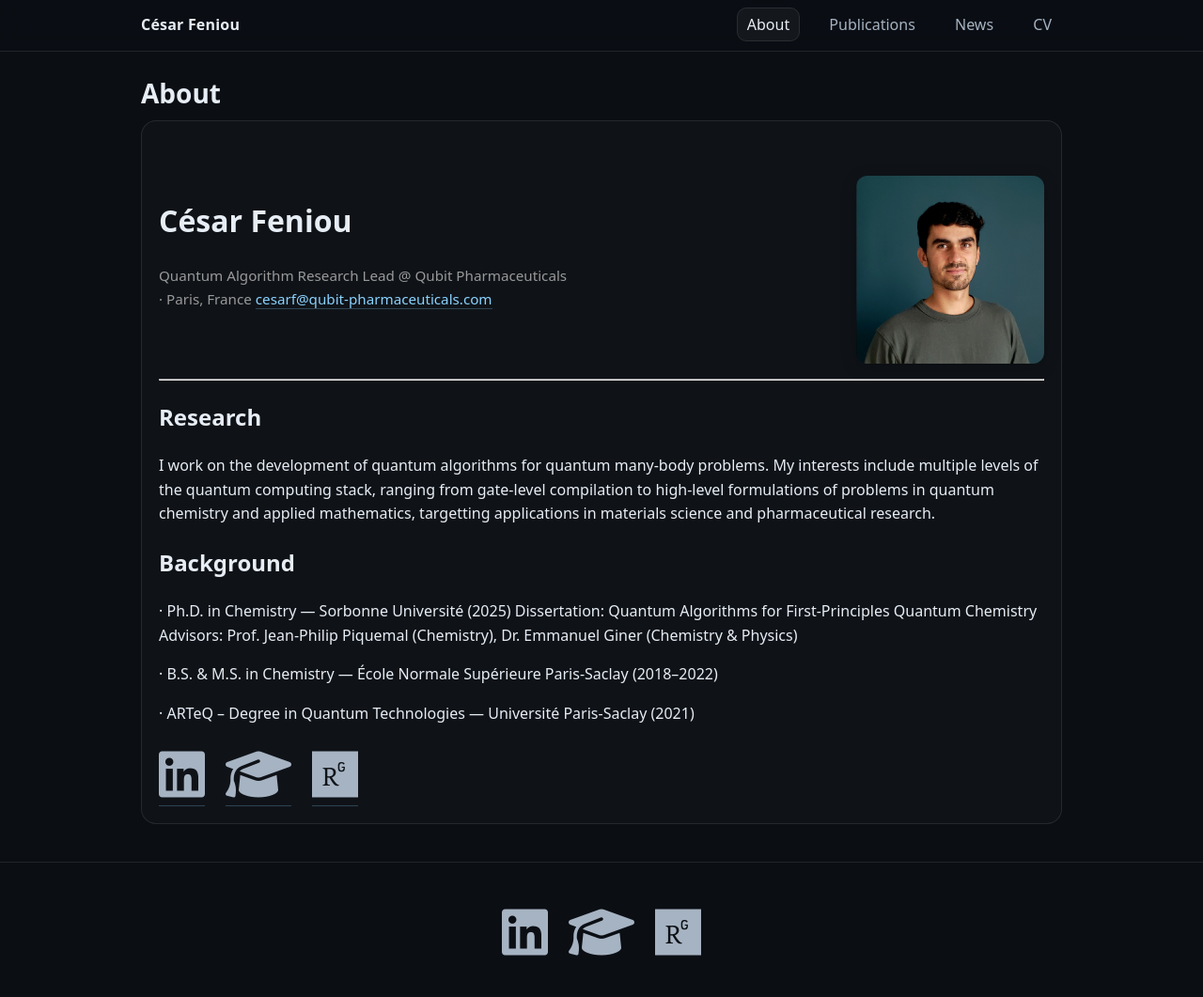
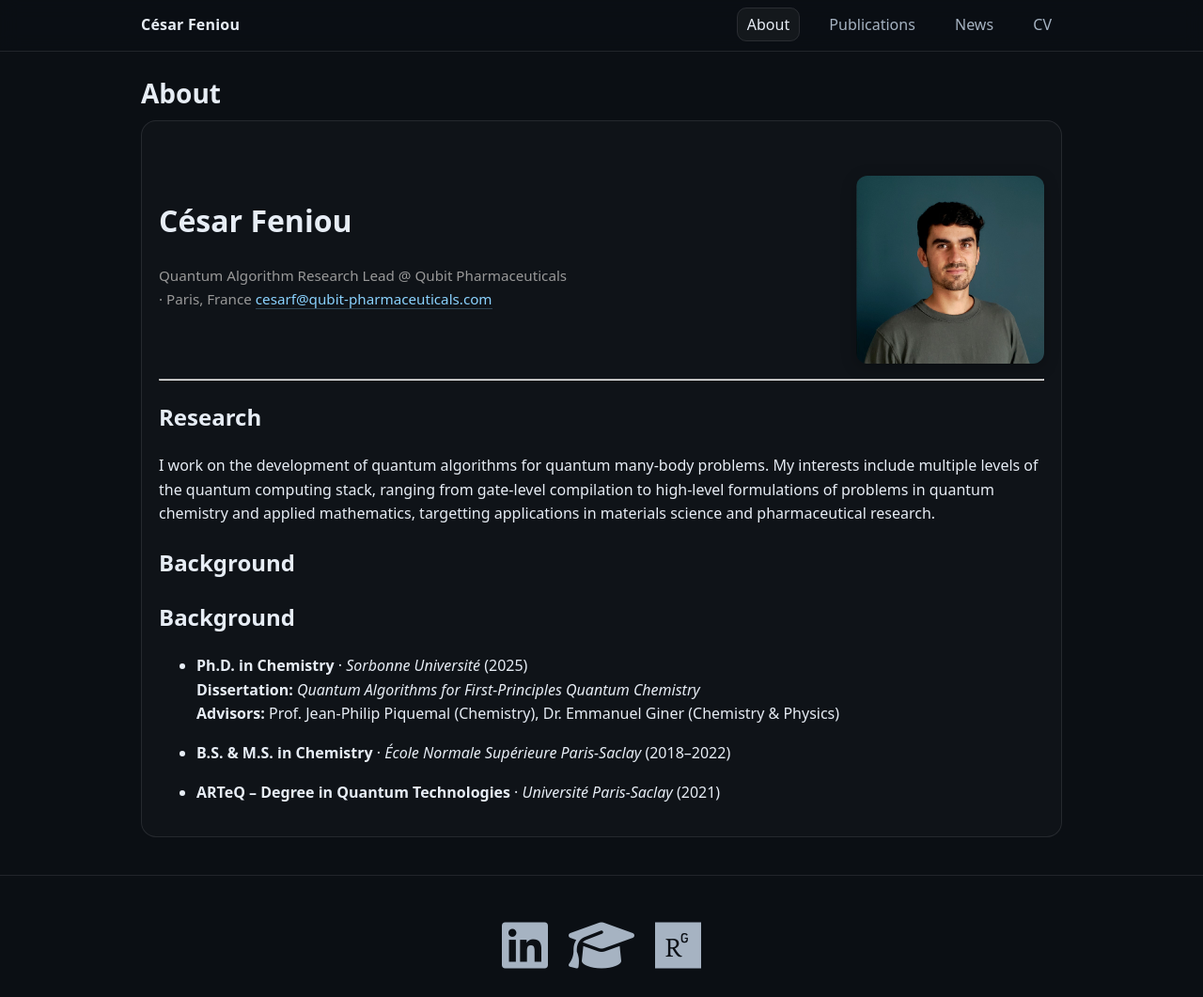
Before and after one commit to cesarfeniou/cesarfeniou.github.io, a Jekyll site: the page built from index.md, in a window 1280 px wide and 1061 px high. Shown: the whole window at 94% size. Built offline with Jekyll 4.4.1, drawn with Linux system fonts in a browser that asks for light colours.

Commit message:
Update index.md

```diff
--- a/index.md
+++ b/index.md
@@ -30,12 +30,12 @@ I work on the development of quantum algorithms for quantum many-body problems.
 
 ## Background
 
-· Ph.D. in Chemistry — Sorbonne Université (2025)
-Dissertation: Quantum Algorithms for First-Principles Quantum Chemistry
-Advisors: Prof. Jean-Philip Piquemal (Chemistry), Dr. Emmanuel Giner (Chemistry & Physics)
+## Background
 
-· B.S. & M.S. in Chemistry — École Normale Supérieure Paris-Saclay (2018–2022)
+- **Ph.D. in Chemistry** · *Sorbonne Université* (2025)
+  **Dissertation:** *Quantum Algorithms for First-Principles Quantum Chemistry*
+  **Advisors:** Prof. Jean-Philip Piquemal (Chemistry), Dr. Emmanuel Giner (Chemistry & Physics)
 
-· ARTeQ -- Degree in Quantum Technologies — Université Paris-Saclay (2021)
+- **B.S. & M.S. in Chemistry** · *École Normale Supérieure Paris-Saclay* (2018–2022)
 
-{% include social-icons.html %}
+- **ARTeQ – Degree in Quantum Technologies** · *Université Paris-Saclay* (2021)
```
